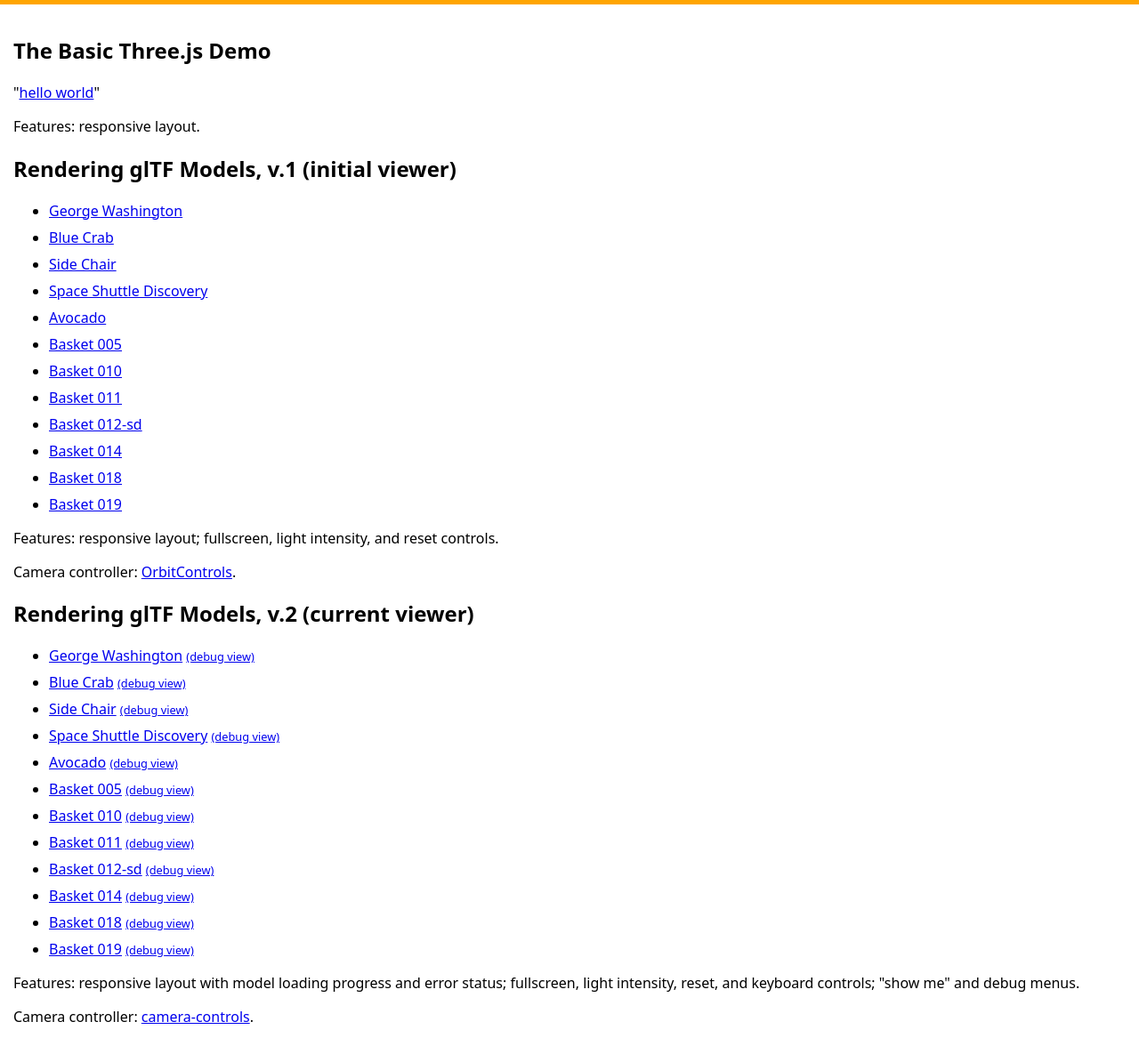
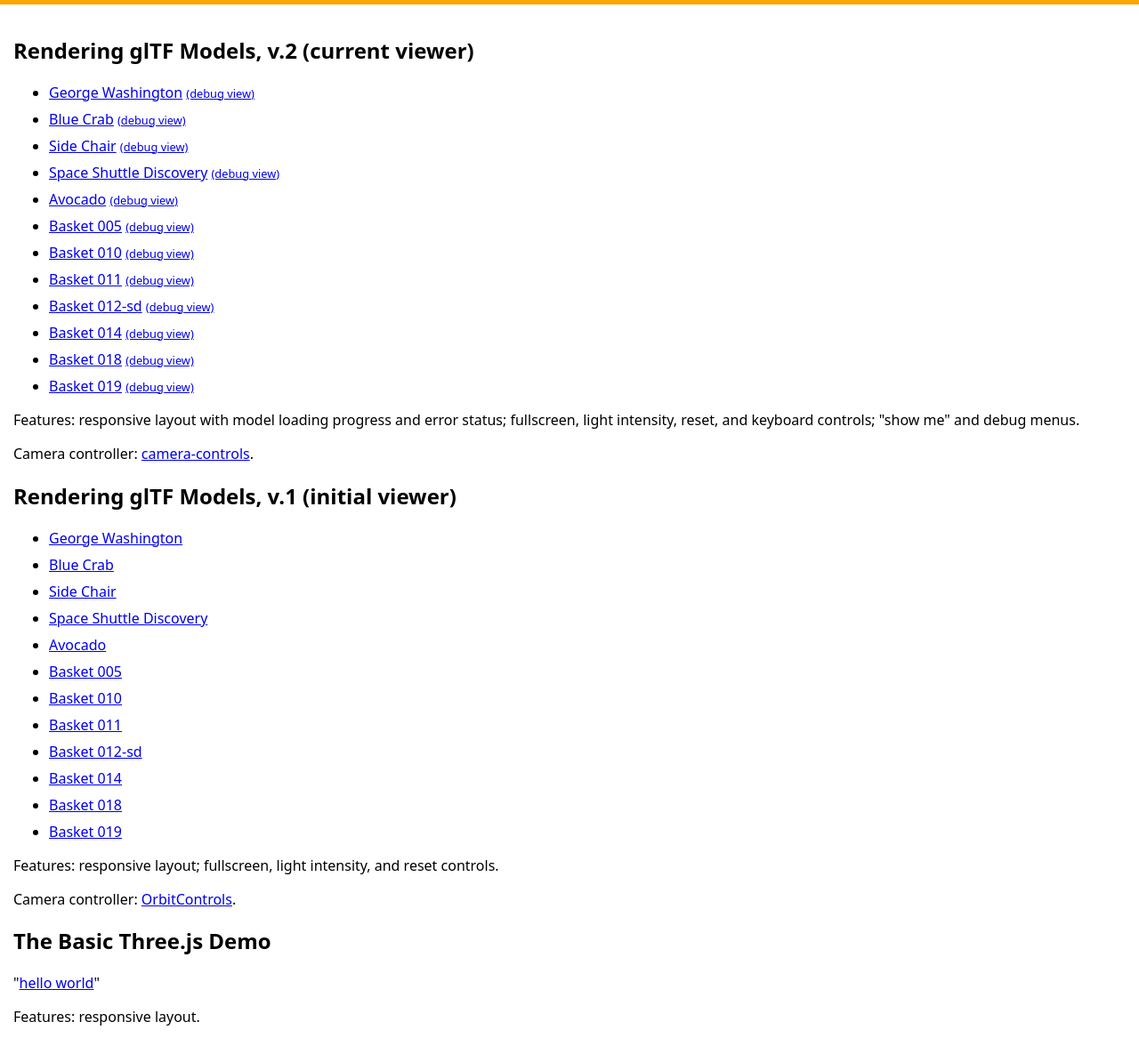
Before and after one commit to cdlib/threejs-viewer, a website built with Parcel: page index.html in a window 1280 px wide. Shown: the part 149-1334 px from the top of the page at 89% size. Built offline with nearby package versions, Linux system fonts and the light colour scheme.

Commit message:
list viewer demos from most current

```diff
--- a/index.html
+++ b/index.html
@@ -19,19 +19,19 @@
     <template id="linkstemplate">
       <li><a href=""></a> <a class="debuglink" href="" hidden>(debug view)</a></li>
     </template>
-    <h2>The Basic Three.js Demo</h2>
-    "<a href="demo1.html">hello world</a>"
-    <p>Features: responsive layout.</p>
+    <h2>Rendering glTF Models, v.2 (current viewer)</h2>
+    <ul id="demo3links">
+    </ul>
+    <p>Features: responsive layout with model loading progress and error status; fullscreen, light intensity, reset, and keyboard controls; "show me" and debug menus.</p>
+    <p>Camera controller: <a href="https://github.com/yomotsu/camera-controls">camera-controls</a>.</p>
     <h2>Rendering glTF Models, v.1 (initial viewer)</h2>
     <ul id="demo2links">
     </ul>
     <p>Features: responsive layout; fullscreen, light intensity, and reset controls.</p>
     <p>Camera controller: <a href="https://threejs.org/docs/#examples/en/controls/OrbitControls">OrbitControls</a>.</p>
-    <h2>Rendering glTF Models, v.2 (current viewer)</h2>
-    <ul id="demo3links">
-    </ul>
-    <p>Features: responsive layout with model loading progress and error status; fullscreen, light intensity, reset, and keyboard controls; "show me" and debug menus.</p>
-    <p>Camera controller: <a href="https://github.com/yomotsu/camera-controls">camera-controls</a>.</p>
+    <h2>The Basic Three.js Demo</h2>
+    <p>"<a href="demo1.html">hello world</a>"</p>
+    <p>Features: responsive layout.</p>
   </div>
   <script src="./js/index.js"></script>
 </body>
```
